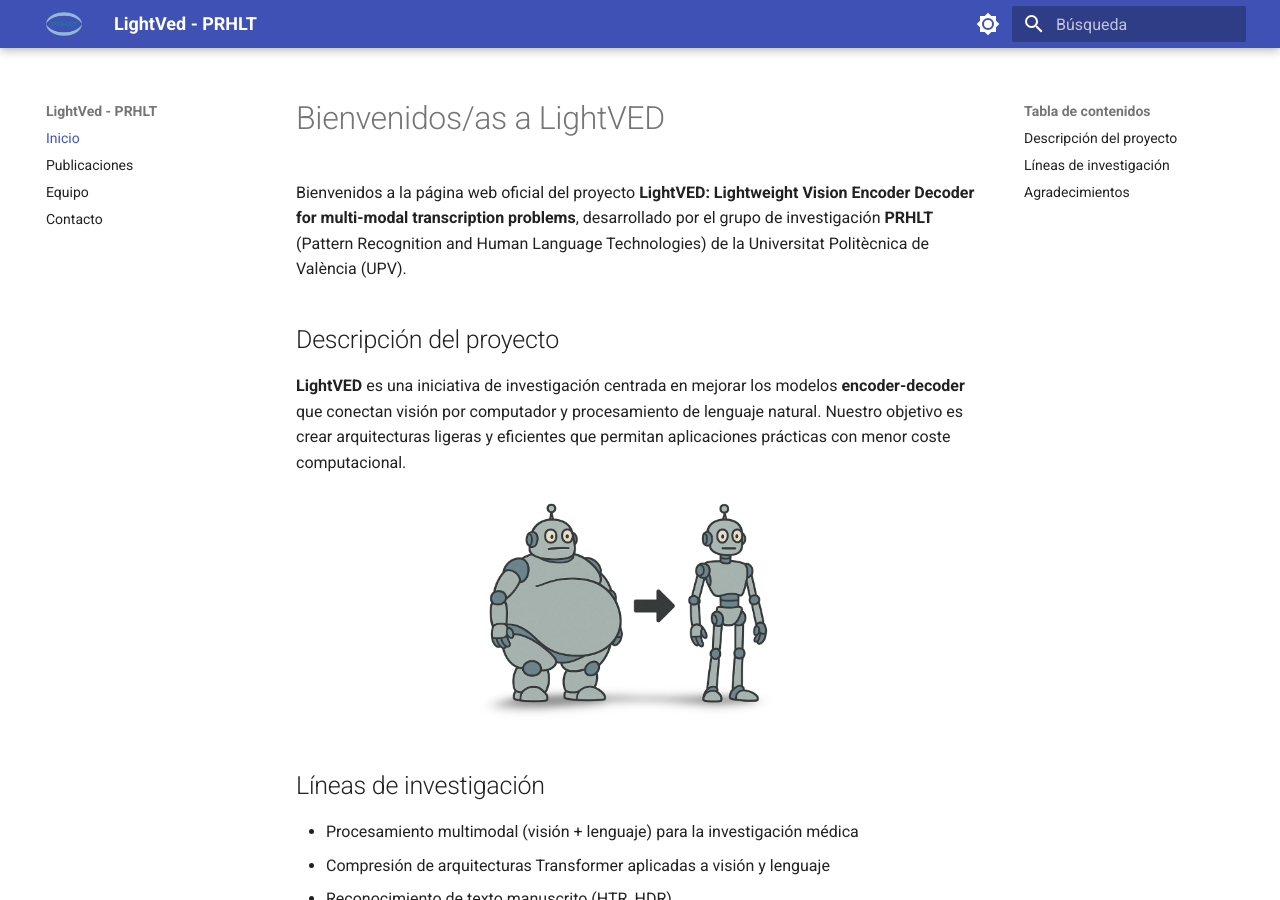
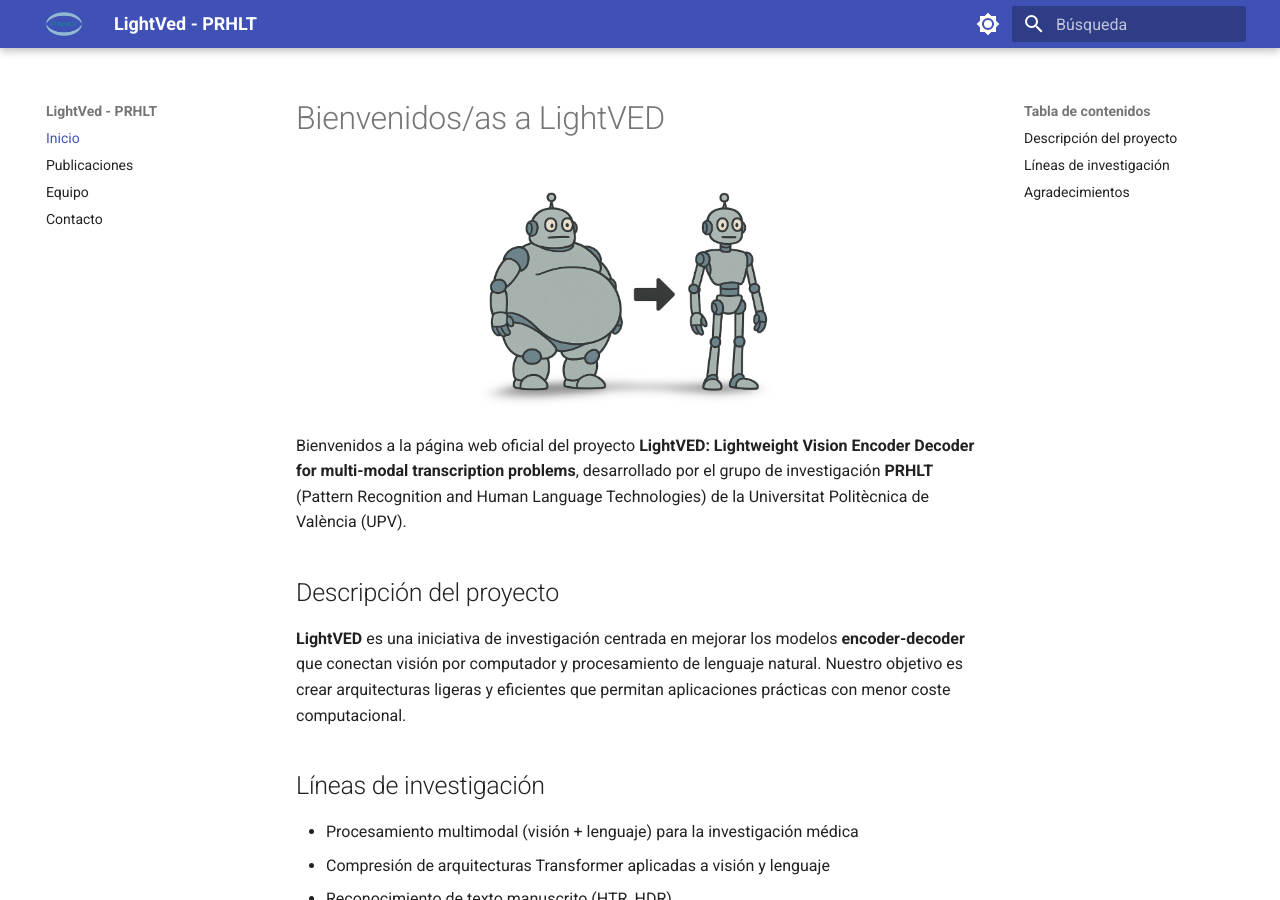
Before and after one commit to LightVED-prhlt/lightved-prhlt.github.io, an MkDocs documentation site: the page built from docs/index.md, in a window 1280 px wide and 900 px high. Built offline with MkDocs 1.6.1 and Material for MkDocs 9.7.7, drawn with Linux system fonts in a browser that asks for light colours.

Commit message:
he subido la imagen de posicion

```diff
--- a/docs/index.md
+++ b/docs/index.md
@@ -1,14 +1,14 @@
 # Bienvenidos/as a LightVED
+
+<p align="center">
+    <img src="assets/images/robots.png" width="50%">
+</p>
 
 Bienvenidos a la página web oficial del proyecto **LightVED: Lightweight Vision Encoder Decoder for multi-modal transcription problems**, desarrollado por el grupo de investigación **PRHLT** (Pattern Recognition and Human Language Technologies) de la Universitat Politècnica de València (UPV).
 
 ## Descripción del proyecto
 
 **LightVED** es una iniciativa de investigación centrada en mejorar los modelos **encoder-decoder** que conectan visión por computador y procesamiento de lenguaje natural. Nuestro objetivo es crear arquitecturas ligeras y eficientes que permitan aplicaciones prácticas con menor coste computacional.
-
-<p align="center">
-    <img src="assets/images/robots.png" width="50%">
-</p>
 
 ## Líneas de investigación
 
```
